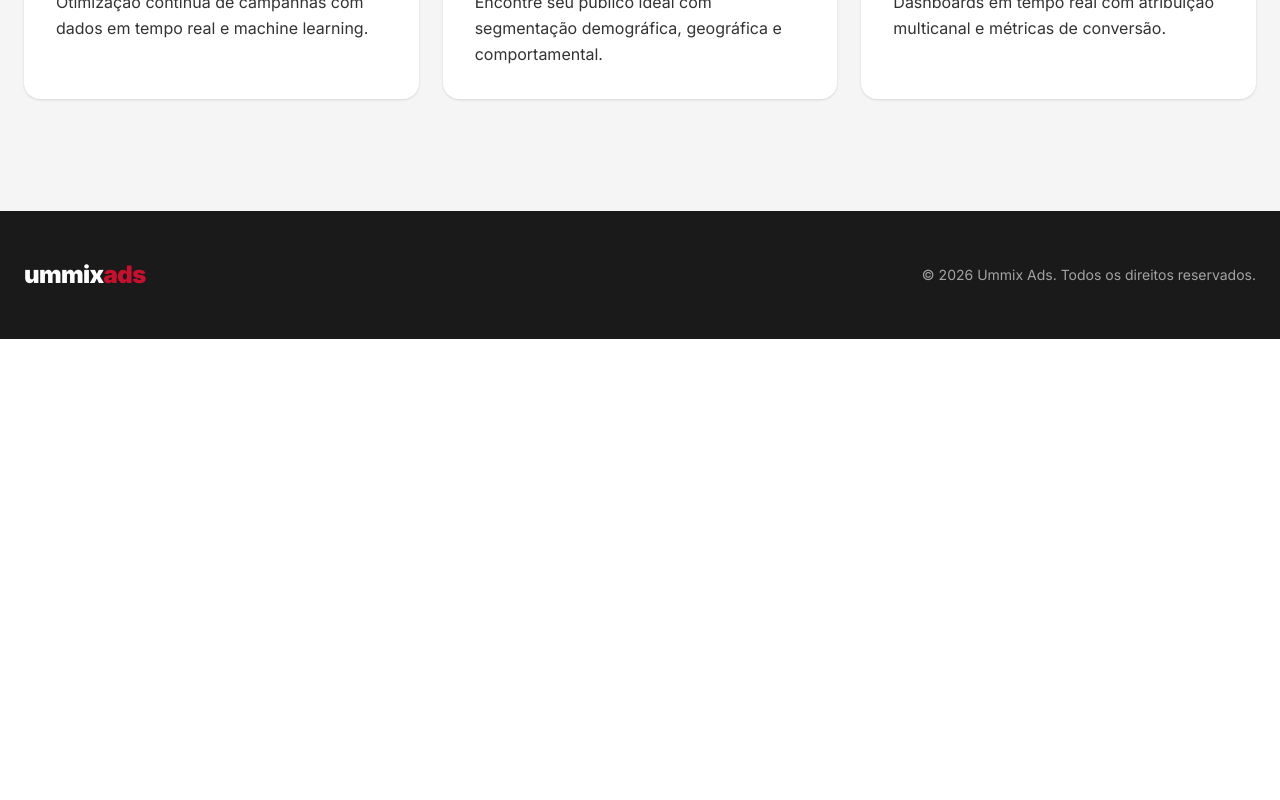
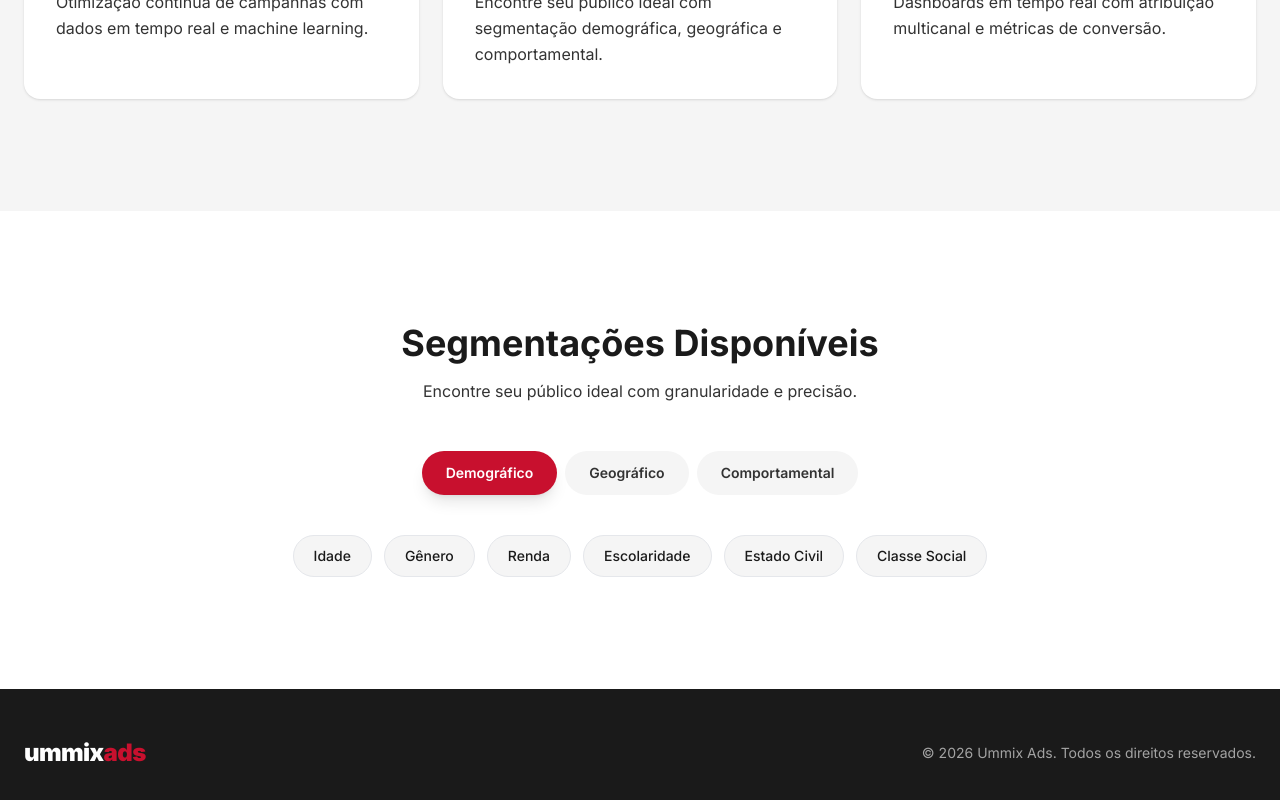
Before and after one commit to Arynelson/Ummix_landing, a React (Vite) app: page / in a window 1280 px wide. Shown: the part 1838-2638 px from the top of the page. Before the commit the page ends 2177 px from the top, so only its background shows below. Built offline with nearby package versions, Linux system fonts and the light colour scheme.

Commit message:
feat: add Segmentation section with animated tabs

```diff
--- a/src/App.jsx
+++ b/src/App.jsx
@@ -2,6 +2,7 @@ import Header from './components/Header'
 import Hero from './components/Hero'
 import ValueProp from './components/ValueProp'
 import Features from './components/Features'
+import Segmentation from './components/Segmentation'
 import Footer from './components/Footer'
 
 export default function App() {
@@ -12,6 +13,7 @@ export default function App() {
         <Hero />
         <ValueProp />
         <Features />
+        <Segmentation />
       </main>
       <Footer />
     </>
--- /dev/null
+++ b/src/components/Segmentation.jsx
@@ -0,0 +1,72 @@
+import { useState } from 'react'
+import { motion, AnimatePresence } from 'framer-motion'
+import { useAnimateOnScroll } from '../hooks/useAnimateOnScroll'
+
+const tabs = {
+  'Demográfico': ['Idade', 'Gênero', 'Renda', 'Escolaridade', 'Estado Civil', 'Classe Social'],
+  'Geográfico': ['Estado', 'Cidade', 'Bairro', 'CEP', 'Região Metropolitana', 'Raio de Cobertura'],
+  'Comportamental': ['Interesses', 'Hábitos de Consumo', 'Estilo de Vida', 'Audiência de TV', 'Horário de Pico', 'Afinidade de Marca'],
+}
+
+const tabKeys = Object.keys(tabs)
+
+export default function Segmentation() {
+  const [active, setActive] = useState(tabKeys[0])
+  const anim = useAnimateOnScroll()
+
+  return (
+    <section id="segmentacoes" className="py-20 md:py-28 bg-white">
+      <div className="max-w-5xl mx-auto px-6">
+        <div ref={anim.ref} style={anim.style} className="text-center mb-12">
+          <h2 className="text-3xl md:text-4xl font-bold text-ummix-dark mb-4">
+            Segmentações Disponíveis
+          </h2>
+          <p className="text-ummix-gray-dark max-w-xl mx-auto">
+            Encontre seu público ideal com granularidade e precisão.
+          </p>
+        </div>
+
+        {/* Tabs */}
+        <div className="flex justify-center gap-2 mb-10 flex-wrap">
+          {tabKeys.map(tab => (
+            <button
+              key={tab}
+              onClick={() => setActive(tab)}
+              className={`px-6 py-3 rounded-full text-sm font-semibold transition-all ${
+                active === tab
+                  ? 'bg-ummix-red text-white shadow-lg'
+                  : 'bg-ummix-gray text-ummix-gray-dark hover:bg-ummix-red/10'
+              }`}
+            >
+              {tab}
+            </button>
+          ))}
+        </div>
+
+        {/* Tags */}
+        <AnimatePresence mode="wait">
+          <motion.div
+            key={active}
+            className="flex flex-wrap justify-center gap-3"
+            initial={{ opacity: 0, y: 15 }}
+            animate={{ opacity: 1, y: 0 }}
+            exit={{ opacity: 0, y: -15 }}
+            transition={{ duration: 0.3 }}
+          >
+            {tabs[active].map((tag, i) => (
+              <motion.span
+                key={tag}
+                className="px-5 py-2.5 bg-ummix-gray rounded-full text-sm font-medium text-ummix-dark border border-gray-200 hover:border-ummix-red hover:text-ummix-red transition-colors cursor-default"
+                initial={{ opacity: 0, scale: 0.8 }}
+                animate={{ opacity: 1, scale: 1 }}
+                transition={{ duration: 0.3, delay: i * 0.05 }}
+              >
+                {tag}
+              </motion.span>
+            ))}
+          </motion.div>
+        </AnimatePresence>
+      </div>
+    </section>
+  )
+}
```
